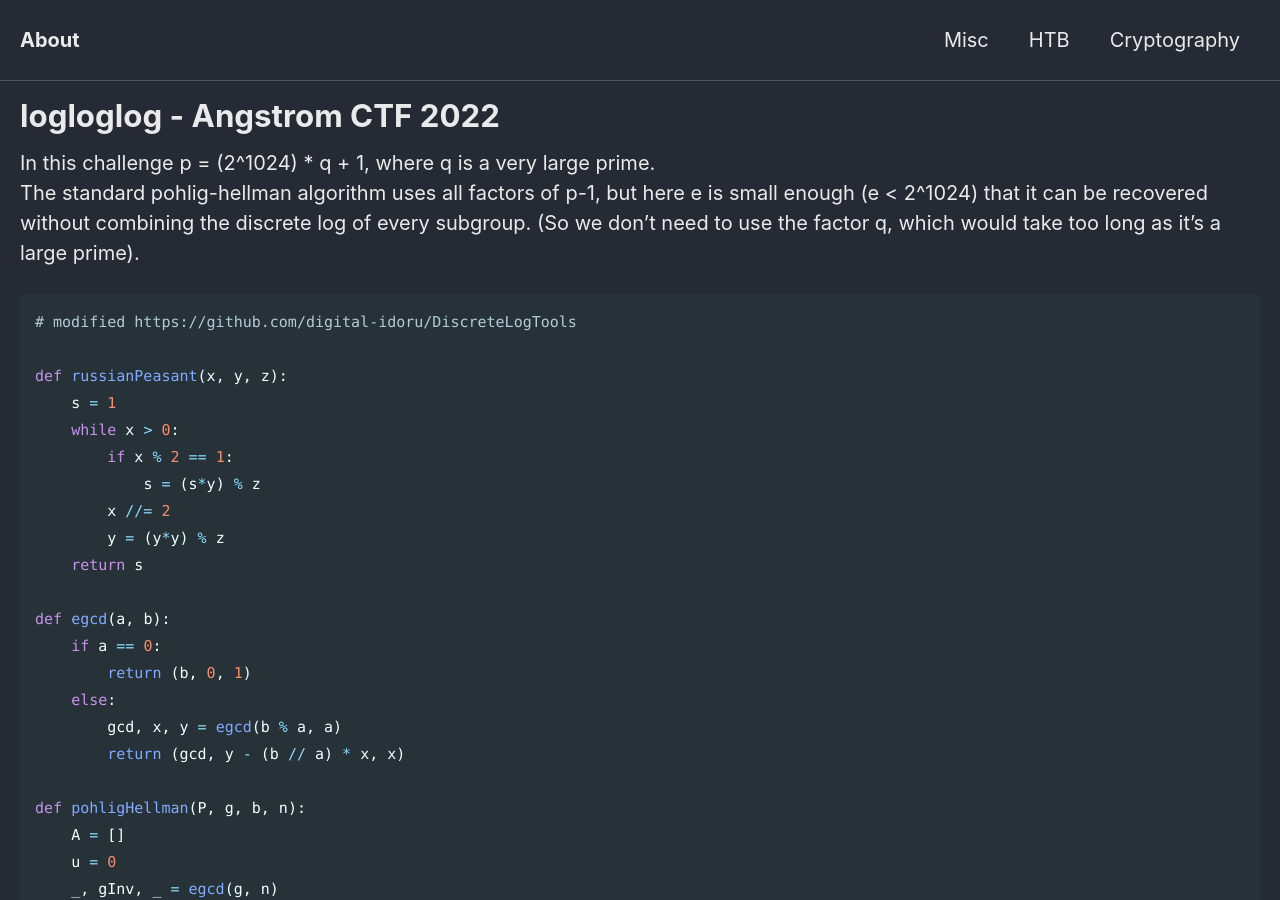
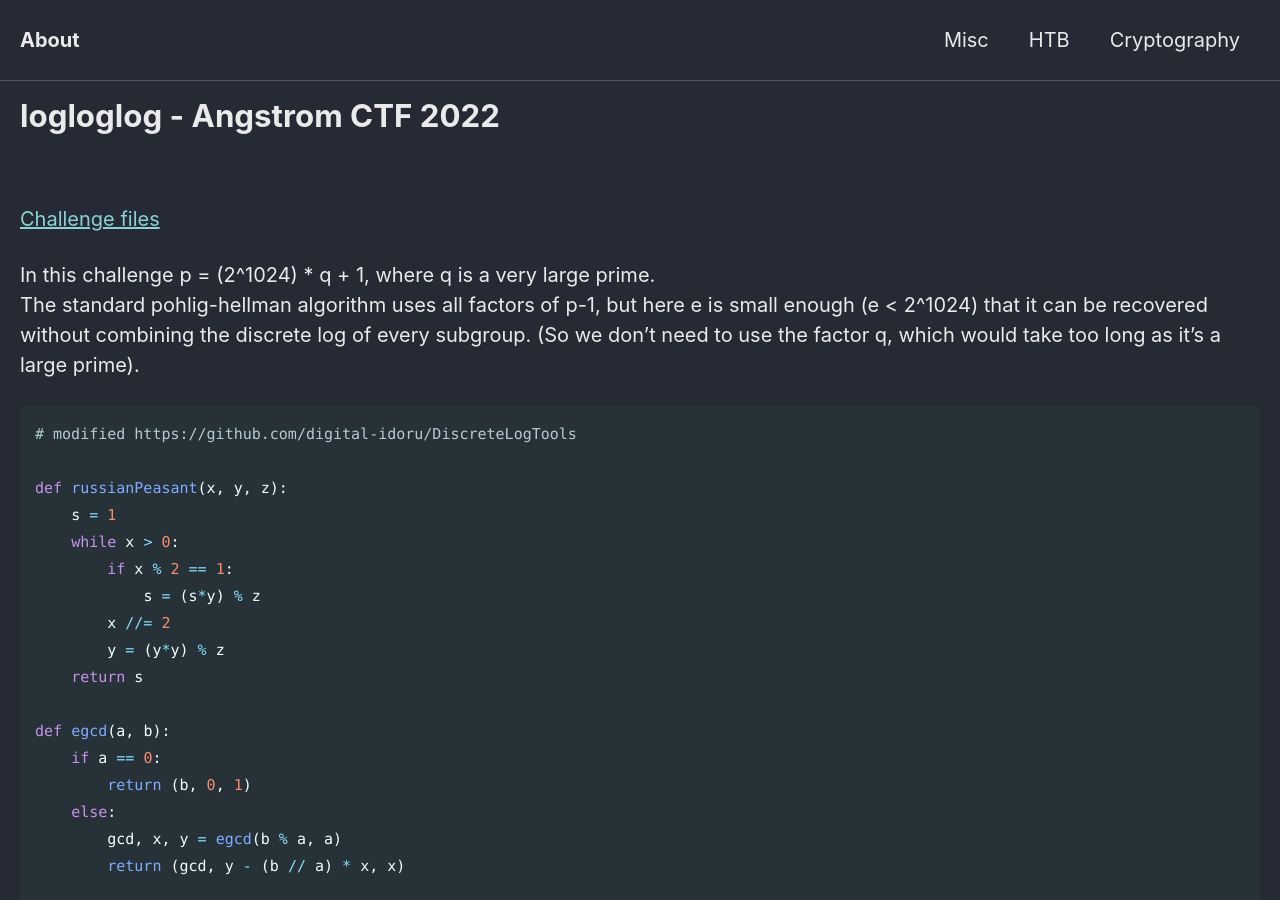
Before and after one commit to Connor-McCartney/Connor-McCartney.github.io, a Jekyll site: the page built from _pages/cryptography/diffie-hellman/logloglog-Angstrom-CTF-2022.md, in a window 1280 px wide and 900 px high. Built offline with Jekyll 4.4.1, drawn with Linux system fonts in a browser that asks for light colours; cached includes are drawn as plain includes.

Commit message:
Update logloglog-Angstrom-CTF-2022.md

```diff
--- a/_pages/cryptography/diffie-hellman/logloglog-Angstrom-CTF-2022.md
+++ b/_pages/cryptography/diffie-hellman/logloglog-Angstrom-CTF-2022.md
@@ -3,6 +3,9 @@ permalink: /cryptography/diffie-hellman/logloglog-Angstrom-CTF-2022
 title: logloglog - Angstrom CTF 2022
 ---
 
+<br>
+
+[Challenge files](https://github.com/Connor-McCartney/CTF_Files/tree/main/2022/angstromCTF/logloglog)
 
 In this challenge p = (2^1024) * q + 1, where q is a very large prime. <br>
 The standard pohlig-hellman algorithm uses all factors of p-1, but here e is small enough (e < 2^1024) that it can be recovered <br>
```
